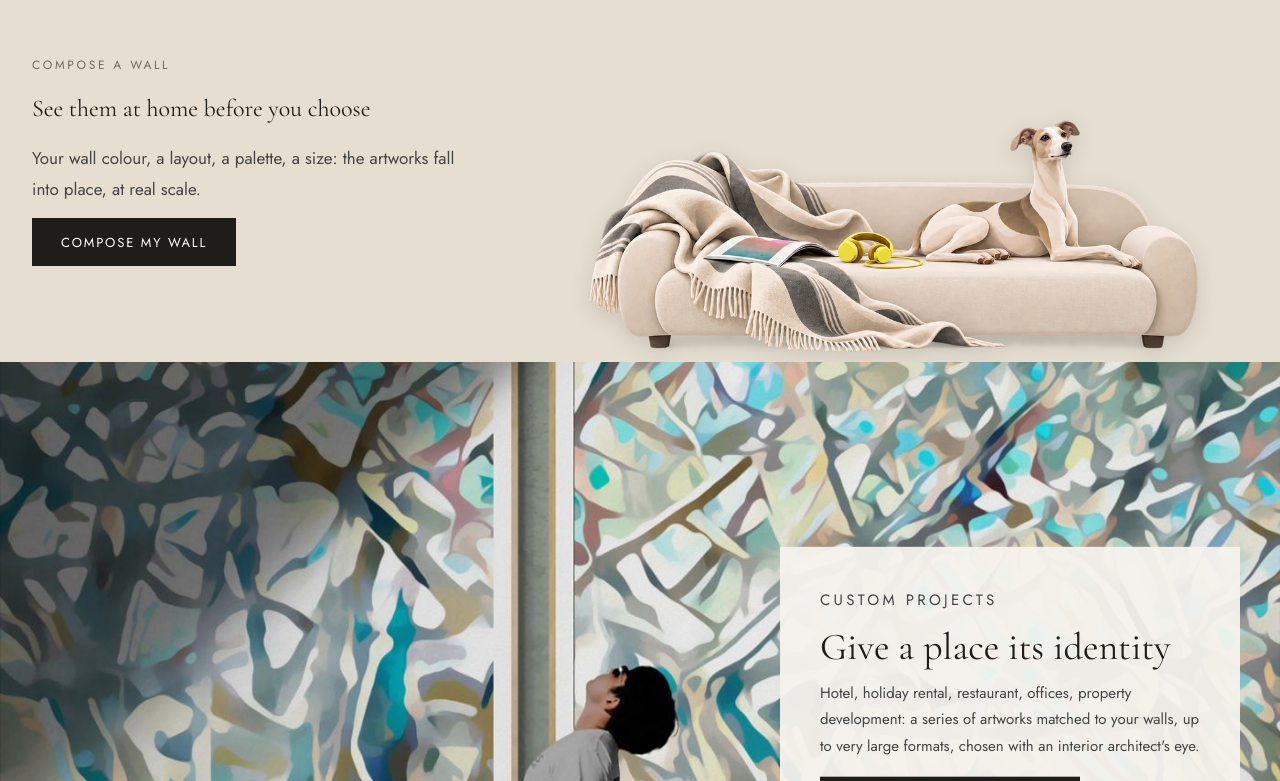
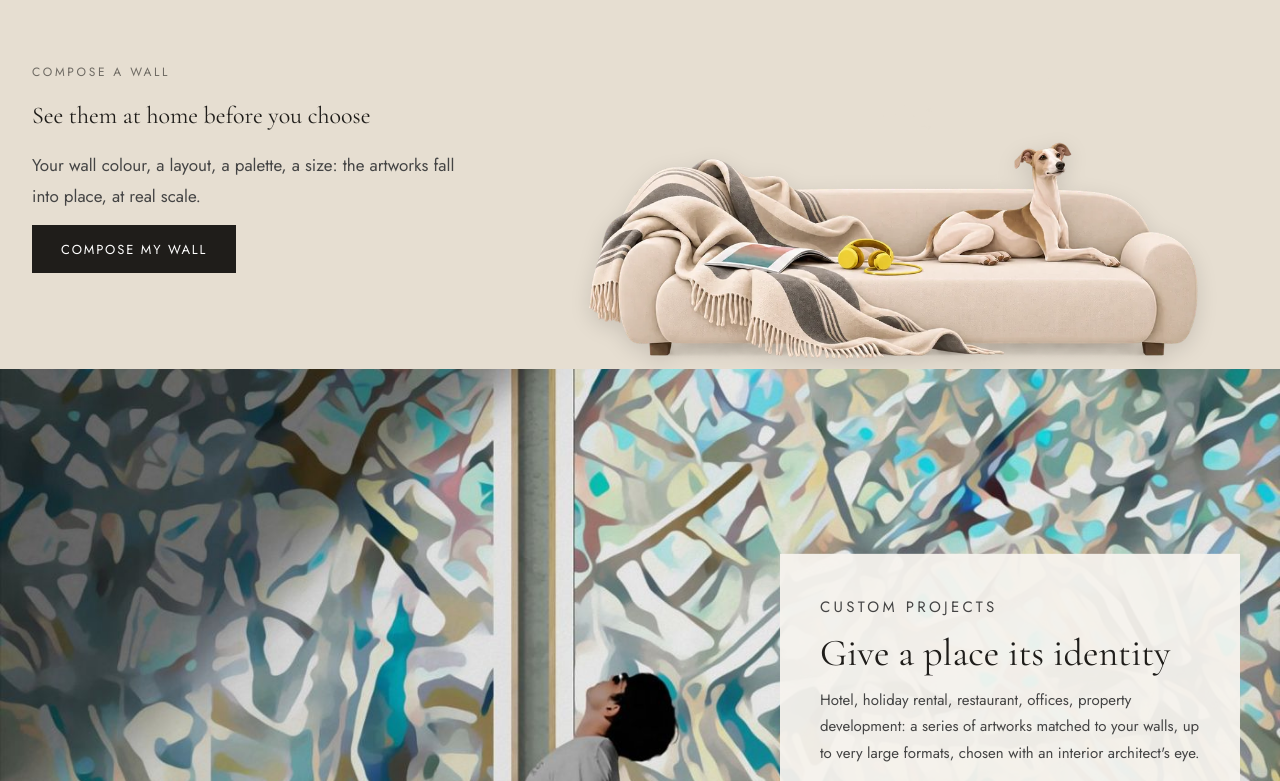
Before and after one commit to antoinecomar-rgb/sibcod-site, a Next.js app: page / in a window 1280 px wide. Shown: the part 3720-4501 px from the top of the page. Built offline with nearby package versions, Linux system fonts and the light colour scheme; no server answers; the database is empty.

Commit message:
Accueil : silhouette 2

```diff
--- a/app/page.js
+++ b/app/page.js
@@ -228,7 +228,7 @@ export default async function Accueil({ searchParams }) {
             <div className="n-mur-oeuvres">
               {["F298", "F299", "F302"].map((i) => <img key={i} src={vign[i]} alt="" />)}
             </div>
-            <img className="n-canape-img" src="/ambiance/silhouette.webp" alt="" />
+            <img className="n-canape-img" src="/ambiance/silhouette-2.webp" alt="" />
           </div>
         </div>
       </section>
```
